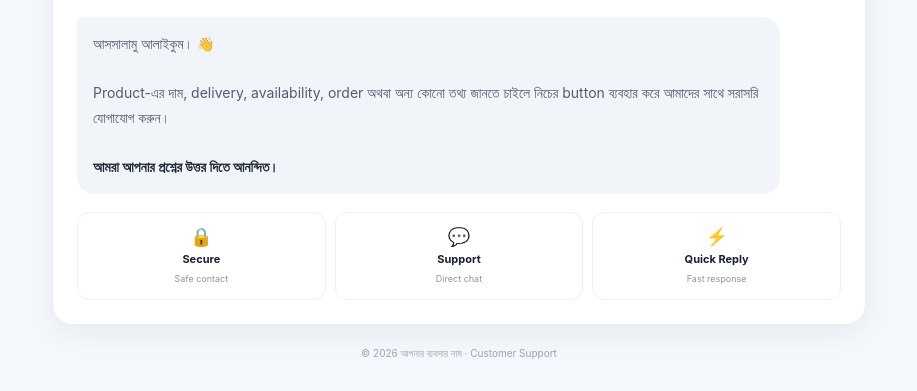
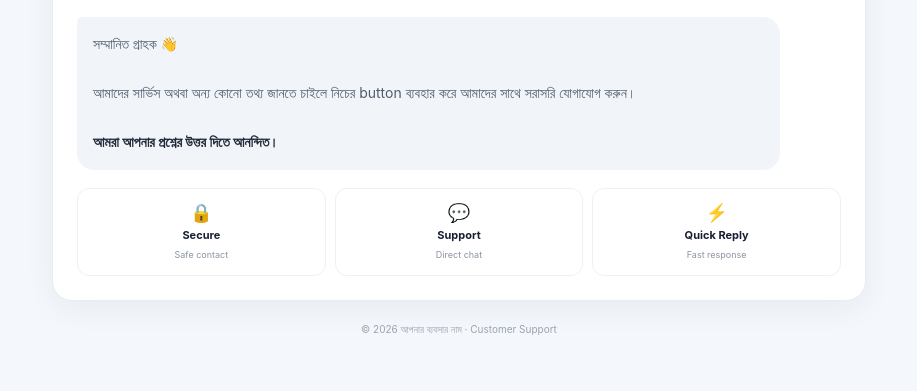
Before and after one commit to Elite-Match/Elite-Match, a plain HTML site: page index.html in a window 1280 px wide. Shown: the part 821-1212 px from the top of the page, without its empty margins (181-1098 px from the left). Drawn offline with Linux system fonts and the light colour scheme.

Commit message:
Update index.html

```diff
--- a/index.html
+++ b/index.html
@@ -864,14 +864,11 @@ body{
 
         <div class="message">
 
-            আসসালামু আলাইকুম। 👋
+            সম্মানিত গ্রাহক 👋
 
             <br><br>
 
-            Product-এর দাম, delivery, availability,
-            order অথবা অন্য কোনো তথ্য জানতে চাইলে
-            নিচের button ব্যবহার করে আমাদের সাথে
-            সরাসরি যোগাযোগ করুন।
+             আমাদের সার্ভিস অথবা অন্য কোনো তথ্য জানতে চাইলে নিচের button ব্যবহার করে আমাদের সাথে সরাসরি যোগাযোগ করুন।
 
             <br><br>
 
```
